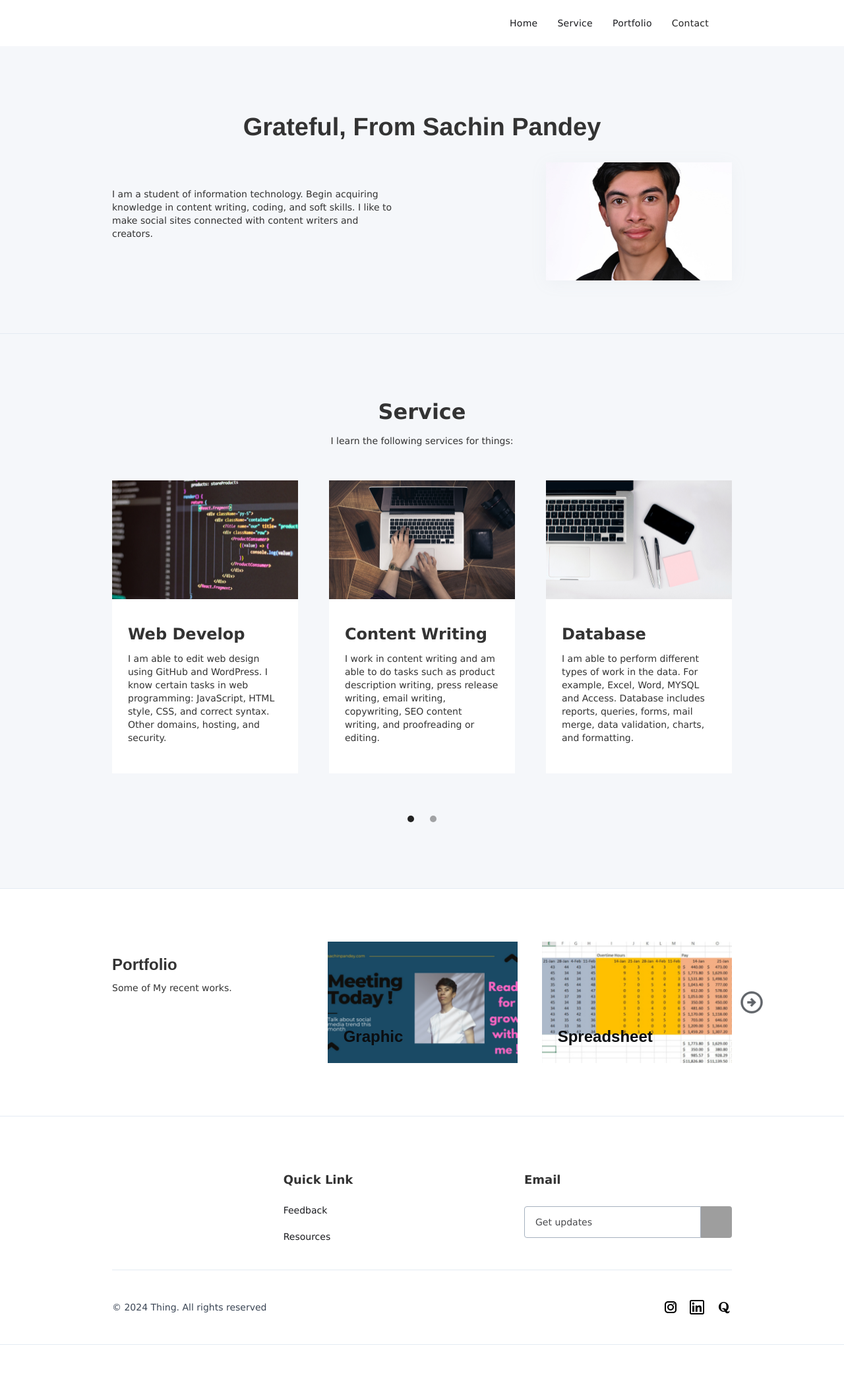
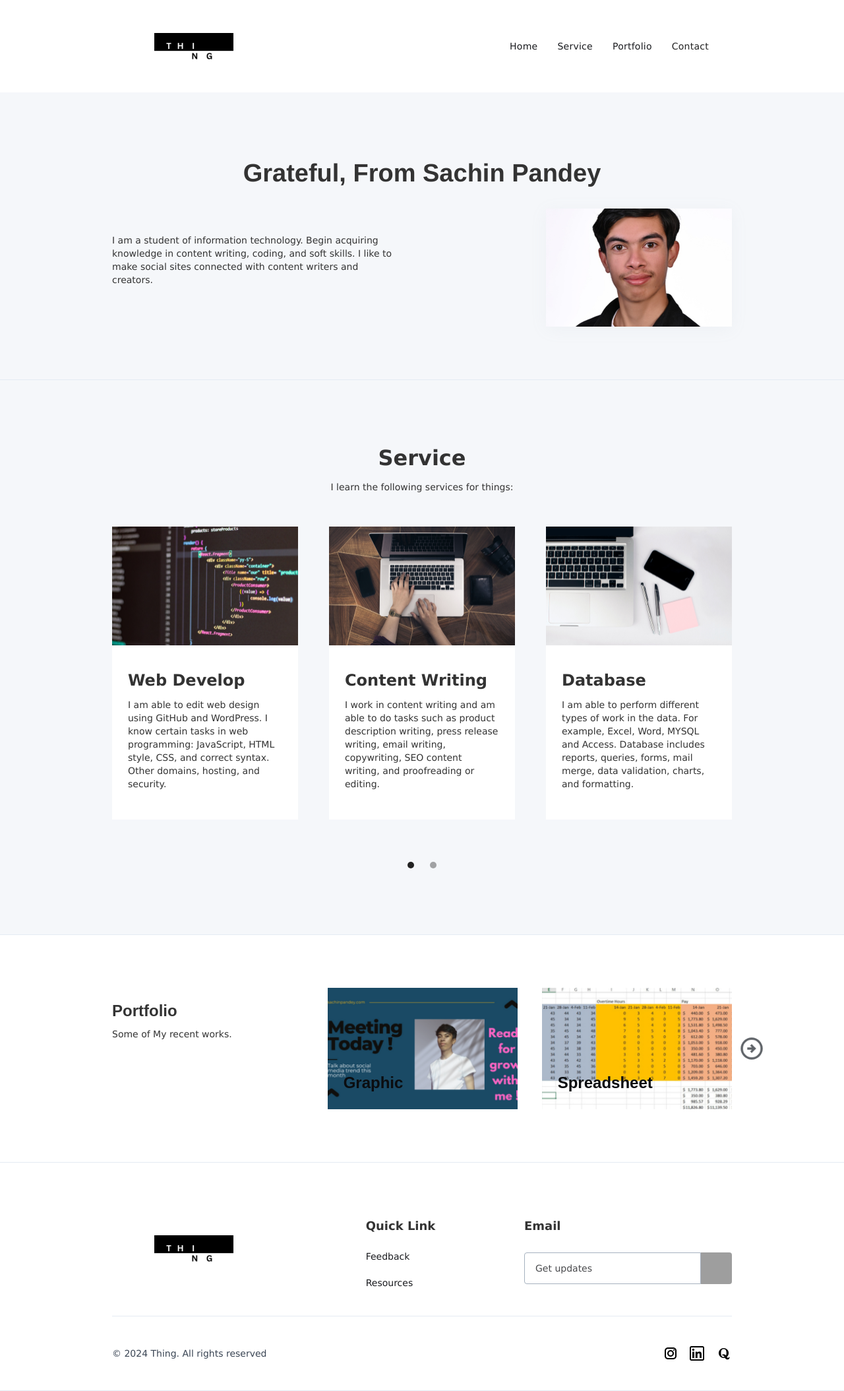
Before and after one commit to s-achinpandey/sachin, a plain HTML site: page index.html in a window 1280 px wide. Shown: the whole page at 66% size. Before the commit the page ends 2038 px from the top, so only its background shows below. Drawn offline with Linux system fonts and the light colour scheme; grey boxes are pictures that could not be loaded.

Commit message:
index.html
update

```diff
--- a/index.html
+++ b/index.html
@@ -7,7 +7,7 @@
     <meta content="width=device-width, initial-scale=1" name="viewport" />
     <meta content=" " name="sachin" />
     <link href="css/style.css" rel="stylesheet" type="text/css" />
-    <link rel="icon" type="image/x-icon" href="asset/favicon-32x32.png">
+    <link rel="icon" type="image/x-icon" href="asset/header.png">
 
 </head>
 
@@ -18,7 +18,7 @@
             <div class="container">
                 <div class="navbar-wrapper">
                     <a href="#" class="navbar-brand w-nav-brand">
-                        <img loading="lazy" src="asset/Thing.png" alt="" />
+                        <img loading="lazy" src="asset/footer.png" alt="" />
                     </a>
                     <nav role="navigation" class="nav-menu-wrapper w-nav-menu">
                         <ul role="list" class="nav-menu-two w-list-unstyled">
@@ -217,7 +217,7 @@
         <div class="container">
             <div class="footer-wrapper-two">
                 <a href="#" class="footer-brand w-inline-block">
-                    <img src="asset/Thing.png" loading="lazy" alt="" />
+                    <img src="asset/footer.png" loading="lazy" alt="" />
                 </a>
                 <div class="footer-block-two">
                     <div class="footer-title">
```
